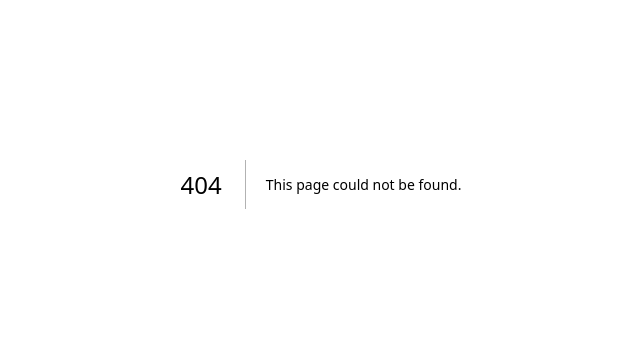
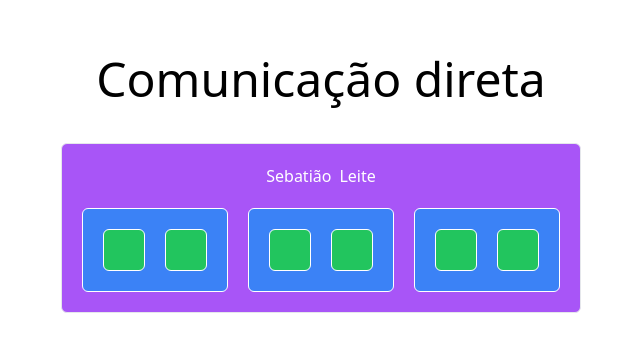
Before and after one commit to shenrique1970/app-inicial, a Next.js app: page /comunicacao/direta in a window 1280 px wide. Before the commit this address had no page. Shown: the part 216-568 px from the top of the page, without its empty margins (319-959 px from the left). Built offline with nearby package versions, Linux system fonts and the light colour scheme.

Commit message:
alterações

```diff
--- /dev/null
+++ b/src/components/comunicacao/direta/Avo.tsx
@@ -0,0 +1,30 @@
+import Pai from "./Pai";
+
+interface AvoProps {
+    nome: String
+    snome: string
+}
+
+export default function Avo(props: AvoProps) {
+    return (
+        <div className={`
+            flex flex-col
+            gap-5
+            p-5
+            rounded-md
+            border border-gray
+            bg-purple-500 text-white
+        `}>
+            <div className="flex justify-center gap-2">
+                <span>{props.nome}</span>
+                <span>{props.snome}</span>
+            </div>
+            <div className="flex gap-5">
+                <Pai />
+                <Pai />
+                <Pai />
+            </div>
+
+        </div>
+    )
+}
--- /dev/null
+++ b/src/components/comunicacao/direta/Filho.tsx
@@ -0,0 +1,10 @@
+export default function Filho() {
+    return (
+        <div className={`
+            flex justify-center items-center
+            bg-green-500 rounded-md p-5 border border-white
+        `}>
+
+        </div>
+    )
+}
--- /dev/null
+++ b/src/components/comunicacao/direta/Pai.tsx
@@ -0,0 +1,14 @@
+import Filho from "./Filho";
+
+export default function Pai() {
+    return (
+        <div className={`
+            flex gap-5
+            bg-blue-500 text-white border border-white
+            rounded-md p-5
+        `}>
+            <Filho />
+            <Filho />
+        </div>
+    )
+}
--- /dev/null
+++ b/src/pages/comunicacao/direta.tsx
@@ -0,0 +1,10 @@
+import Avo from '@/components/comunicacao/direta/Avo'
+
+export default function PaginaDireta() {
+    return (
+        <div className='flex flex-col justify-center items-center h-screen'>
+            <h1 className='text-5xl mb-10'>Comunicação direta</h1>
+            <Avo nome='Sebatião' snome='Leite' />
+        </div>
+    )
+}
```
Also changed, not shown: package.json (+8 -11 lines), 1 other file (tests, documents, lock files or other folders).
